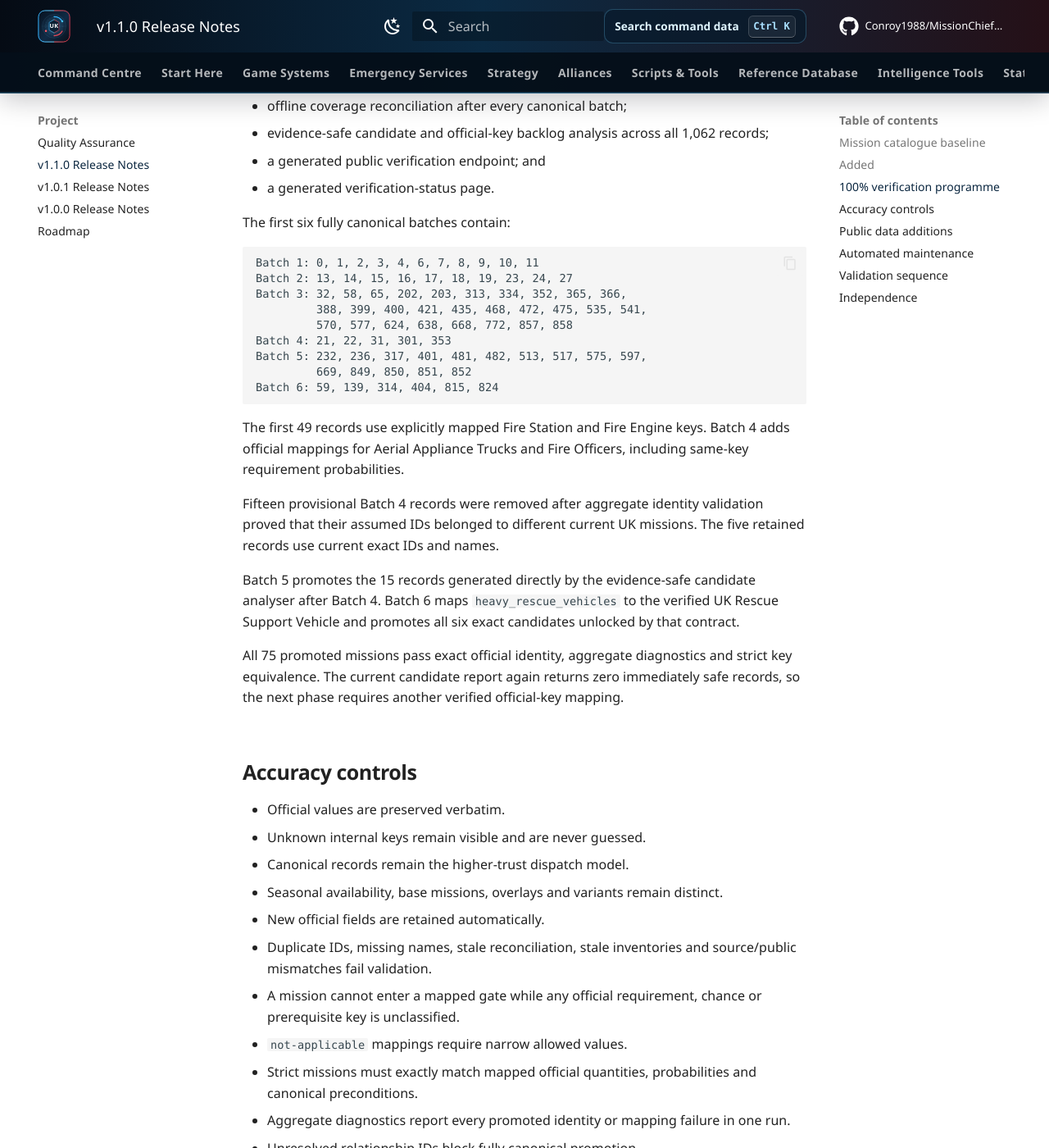
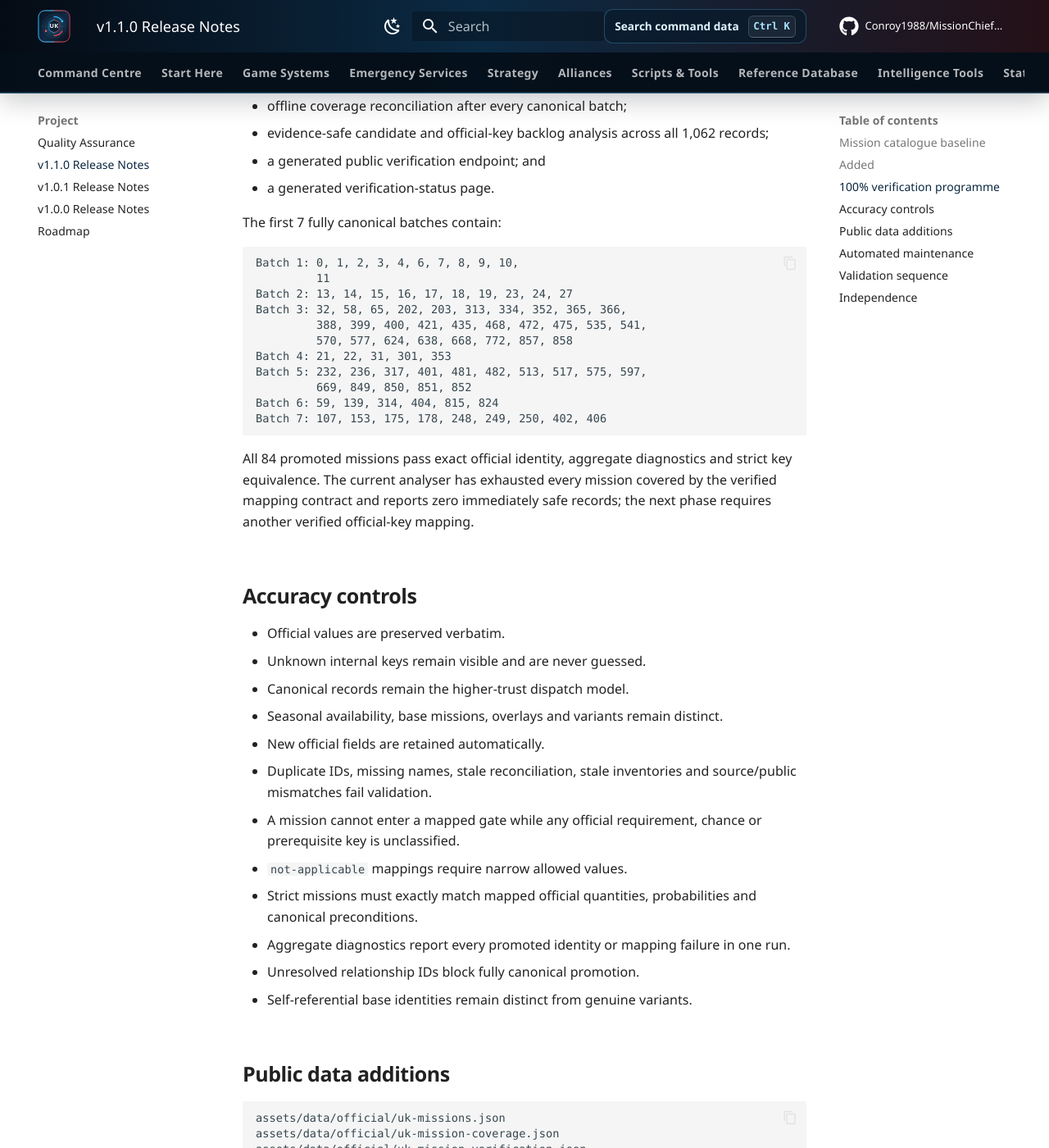
Before and after one commit to Conroy1988/MissionChief-UK, an MkDocs documentation site: the page built from docs/releases/v1.1.0.md, in a window 1280 px wide and 1400 px high, scrolled down 1831 px. Shown: the whole window at 82% size. Built offline with MkDocs 1.6.1 and Material for MkDocs 9.7.7, drawn with Linux system fonts in a browser that asks for light colours; comment, search, counter and statistics services are not loaded; some of the changed text lies outside the part shown.

Commit message:
Synchronize verification publication and validation

````diff
--- a/docs/releases/v1.1.0.md
+++ b/docs/releases/v1.1.0.md
@@ -10,10 +10,10 @@ MissionChief UK v1.1.0 expands Mission Lookup from the original 62 canonical rec
 
 ```text
 1,062 official UK mission records
-133 canonical mission records
-116 official IDs matched to canonical records
-75 fully canonical mission records
-946 official records awaiting direct canonical records
+142 canonical mission records
+125 official IDs matched to canonical records
+84 fully canonical mission records
+937 official records awaiting direct canonical records
 17 canonical overlay or derived records without standalone official IDs
 46 canonical deployable-resource records
 18 canonical infrastructure records
@@ -58,10 +58,11 @@ The release includes:
 - a generated public verification endpoint; and
 - a generated verification-status page.
 
-The first six fully canonical batches contain:
+The first 7 fully canonical batches contain:
 
 ```text
-Batch 1: 0, 1, 2, 3, 4, 6, 7, 8, 9, 10, 11
+Batch 1: 0, 1, 2, 3, 4, 6, 7, 8, 9, 10,
+         11
 Batch 2: 13, 14, 15, 16, 17, 18, 19, 23, 24, 27
 Batch 3: 32, 58, 65, 202, 203, 313, 334, 352, 365, 366,
          388, 399, 400, 421, 435, 468, 472, 475, 535, 541,
@@ -70,15 +71,10 @@ Batch 4: 21, 22, 31, 301, 353
 Batch 5: 232, 236, 317, 401, 481, 482, 513, 517, 575, 597,
          669, 849, 850, 851, 852
 Batch 6: 59, 139, 314, 404, 815, 824
+Batch 7: 107, 153, 175, 178, 248, 249, 250, 402, 406
 ```
 
-The first 49 records use explicitly mapped Fire Station and Fire Engine keys. Batch 4 adds official mappings for Aerial Appliance Trucks and Fire Officers, including same-key requirement probabilities.
-
-Fifteen provisional Batch 4 records were removed after aggregate identity validation proved that their assumed IDs belonged to different current UK missions. The five retained records use current exact IDs and names.
-
-Batch 5 promotes the 15 records generated directly by the evidence-safe candidate analyser after Batch 4. Batch 6 maps `heavy_rescue_vehicles` to the verified UK Rescue Support Vehicle and promotes all six exact candidates unlocked by that contract.
-
-All 75 promoted missions pass exact official identity, aggregate diagnostics and strict key equivalence. The current candidate report again returns zero immediately safe records, so the next phase requires another verified official-key mapping.
+All 84 promoted missions pass exact official identity, aggregate diagnostics and strict key equivalence. The current analyser has exhausted every mission covered by the verified mapping contract and reports zero immediately safe records; the next phase requires another verified official-key mapping.
 
 ## Accuracy controls
 
````
Also changed, not shown: CHANGELOG.md (+7 -5 lines), README.md (+15 -13 lines), docs/api/index.md (+8 -8 lines), docs/index.md (+6 -6 lines), 2 other files.
